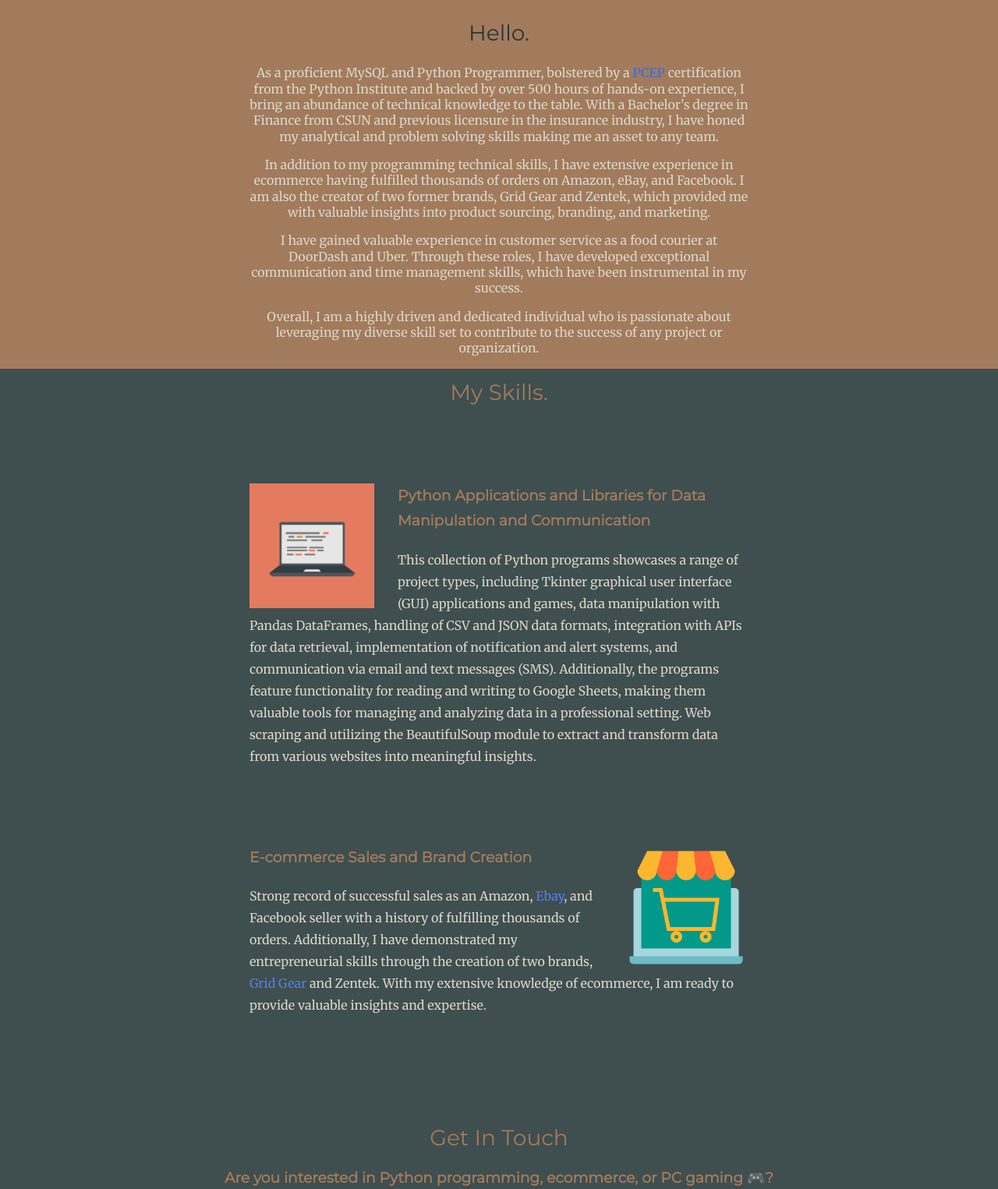
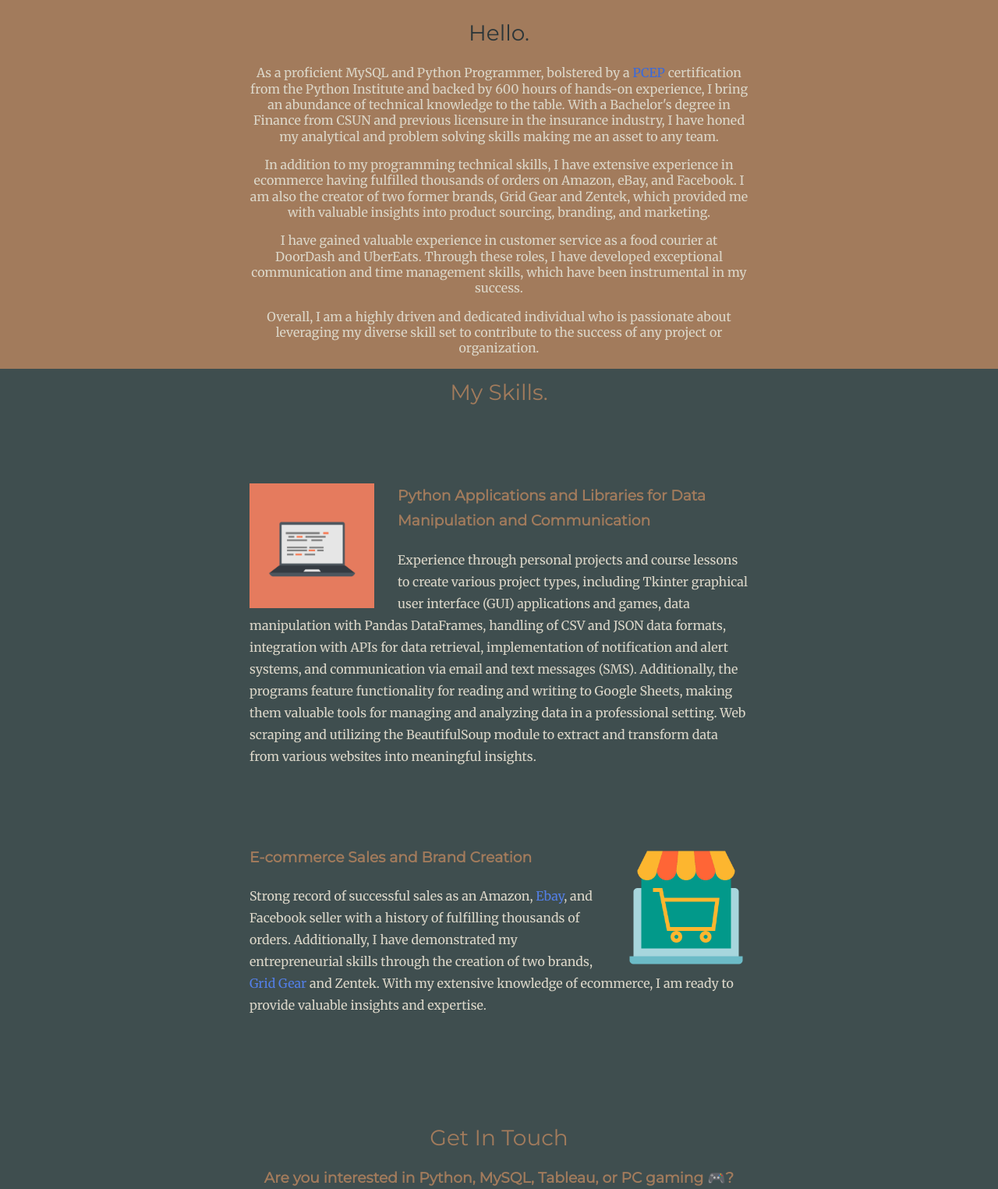
Before and after one commit to gmeza1/cv, a plain HTML site: page index.html in a window 1280 px wide. Shown: the part 1122-2647 px from the top of the page at 78% size. Drawn offline with Linux system fonts and the light colour scheme.

Commit message:
Update index.html

```diff
--- a/index.html
+++ b/index.html
@@ -40,7 +40,7 @@
               <h2 class="profile-h2">Hello.</h2>
               <p>
                 As a proficient MySQL and Python Programmer, bolstered by a <a class="link" target ="_blank" href="https://pythoninstitute.org/pcep">PCEP</a>
-                certification from the Python Institute and backed by over 500 hours of hands-on experience, I bring an abundance of technical knowledge to
+                certification from the Python Institute and backed by 600 hours of hands-on experience, I bring an abundance of technical knowledge to
                 the table. With a Bachelor's degree in Finance from CSUN and previous licensure in the insurance industry, I have honed my analytical
                 and problem solving skills making me an asset to any team.
               </p>
@@ -50,7 +50,7 @@
                 valuable insights into product sourcing, branding, and marketing.
               </p>
               <p>
-                I have gained valuable experience in customer service as a food courier at DoorDash and Uber. Through these roles, I have
+                I have gained valuable experience in customer service as a food courier at DoorDash and UberEats. Through these roles, I have
                 developed exceptional communication and time management skills, which have been instrumental in my success.
               </p>
               <p>
@@ -68,7 +68,7 @@
             <img class="computer-img" src="images/computer.png" alt="">
             <h3>Python Applications and Libraries for Data Manipulation and Communication</h3>
             <p class="python-skill-description">
-              This collection of Python programs showcases a range of project types, including Tkinter graphical user interface (GUI)
+              Experience through personal projects and course lessons to create various project types, including Tkinter graphical user interface (GUI)
               applications and games, data manipulation with Pandas DataFrames, handling of CSV and JSON data formats, integration with
               APIs for data retrieval, implementation of notification and alert systems, and communication via email and text messages
               (SMS). Additionally, the programs feature functionality for reading and writing to Google Sheets, making them valuable tools
@@ -90,8 +90,8 @@
         <!-- <hr> -->
         <div class="contact-me">
           <h2>Get In Touch</h2>
-          <h3>Are you interested in Python programming, ecommerce, or PC gaming 🎮?</h3>
-          <p class="outro">I'm always excited to connect with fellow enthusiasts and share insights and ideas. Whether you're looking for
+          <h3>Are you interested in Python, MySQL, Tableau, or PC gaming 🎮?</h3>
+          <p class="outro">I'm always excited to connect with enthusiasts and share insights and ideas. Whether you're looking for
             advice, collaboration, or just a friendly conversation, feel free to reach out and let's chat!</p>
           <a class="btn" href="mailto:gerardomeza@gmeza.me" target="_blank">CONTACT ME</a>
         </div>
```
